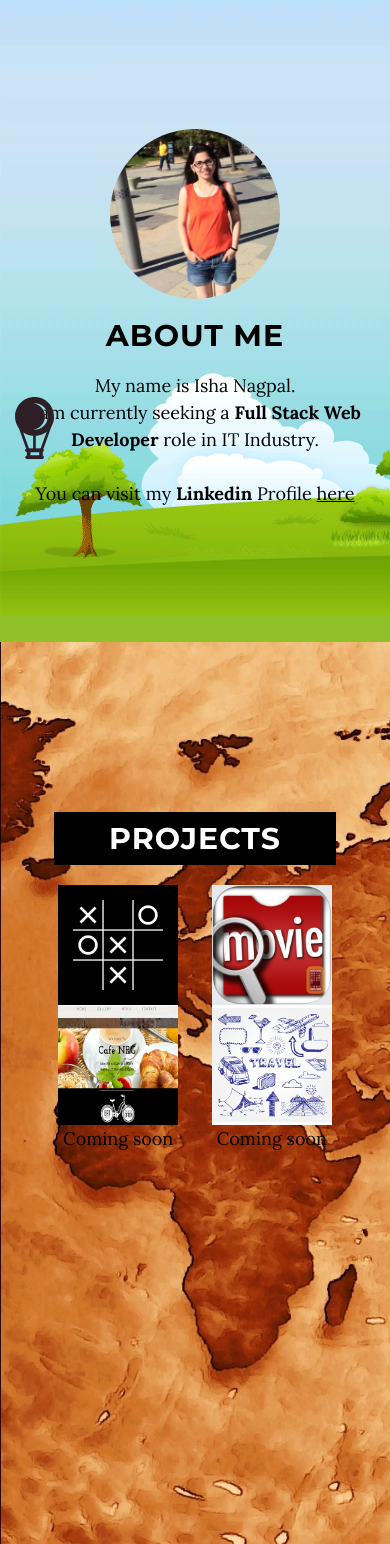
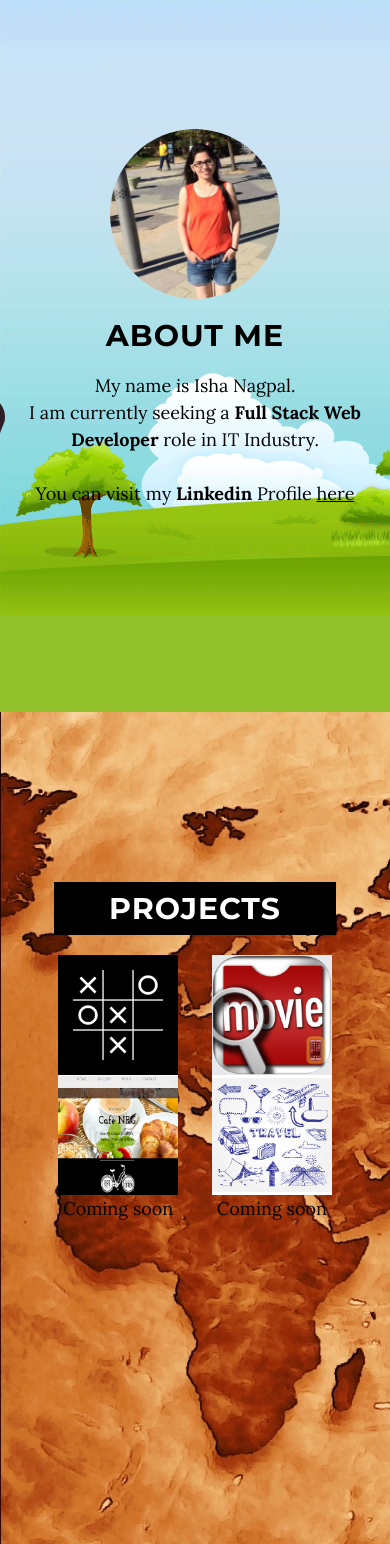
Before and after one commit to isha1111/Portfolio, a PHP site: page / in a window 390 px wide; the page is wider, and only the part inside the window is pictured. Shown: the part 845-2389 px from the top of that part. Run offline with PHP 8.4, Linux system fonts and the light colour scheme; some libraries are stand-ins or nearby versions.

Commit message:
fixed indentation for responsiveness

```diff
--- a/css/custom.css
+++ b/css/custom.css
@@ -17,7 +17,7 @@
   position: absolute;
   height: 500px;
   width: 700px;
-  vertical-align:
+  transform: translate(-7%,0);
 }
 #about {
   background-image: url('../img/about.png');
--- a/css/grayscale.css
+++ b/css/grayscale.css
@@ -39,7 +39,9 @@ p {
         margin: 0 0 35px;
         font-size: 20px;
         line-height: 1.6;
+        width: 95%;
     }
+
 }
 
 a {
--- a/home.html
+++ b/home.html
@@ -72,7 +72,7 @@
     </header>
 
     <!-- About Section -->
-    <section id="about" class="container content-section text-center" style="color:black;width:100%;padding-bottom:110px;">
+    <section id="about" class="container content-section text-center" style="color:black;width:100%;padding-bottom:180px;">
         <div class="row">
             <div class="col-lg-8 col-lg-offset-2">
                <div class="balloon">
@@ -96,7 +96,7 @@
     </section>
 
     <!-- Download Section -->
-    <section id="download" class="content-section text-center" style="background-image:url('img/project.jpg');background-size:cover;color:black;width:100%;padding-bottom:250px;">
+    <section id="download" class="content-section text-center" style="background-image:url('img/project.jpg');background-size:cover;color:black;width:100%;padding-bottom:270px;">
         <div class="download-section">
             <div class="container">
                 <h2 style="">Projects</h2>
```
